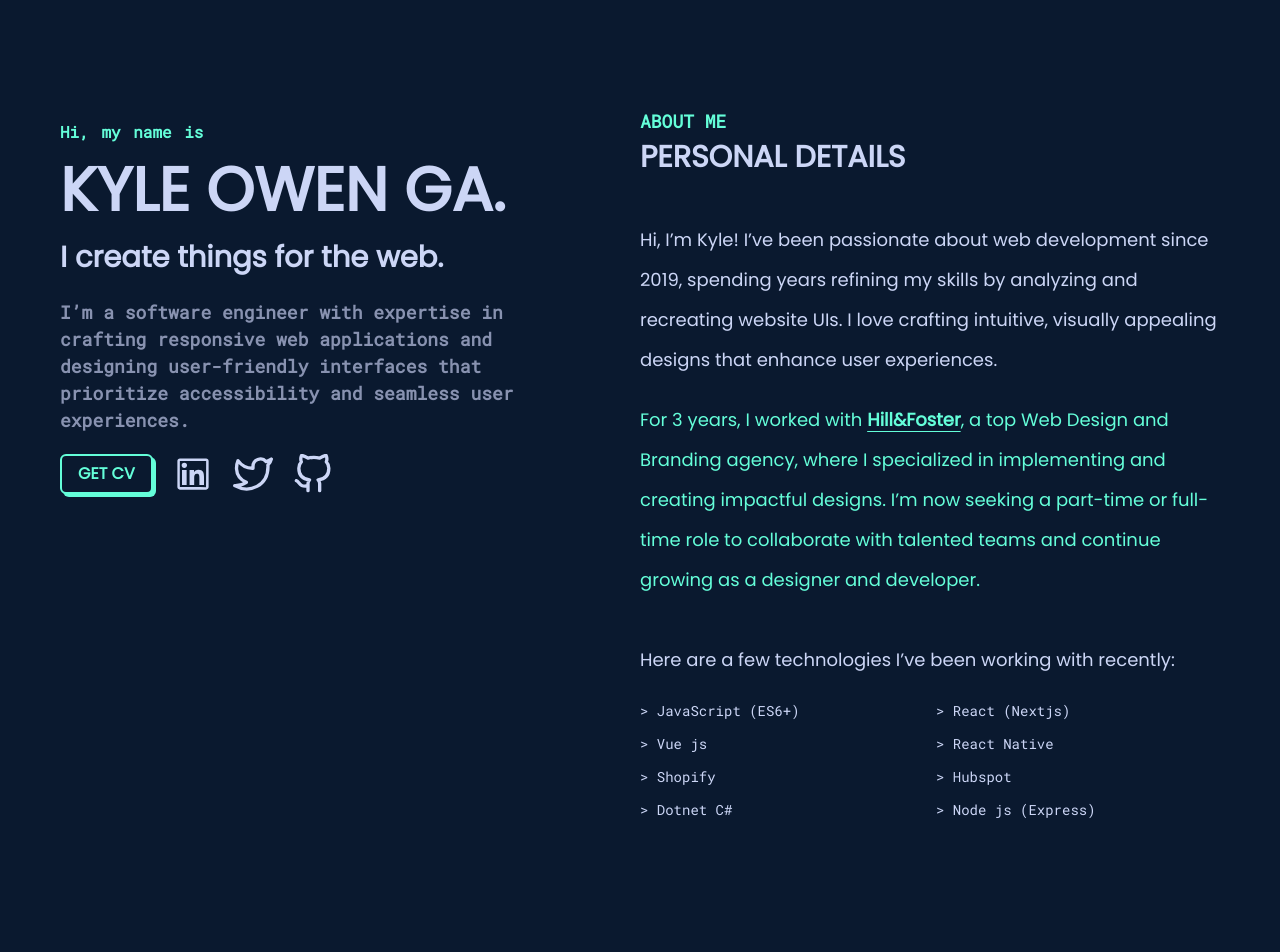
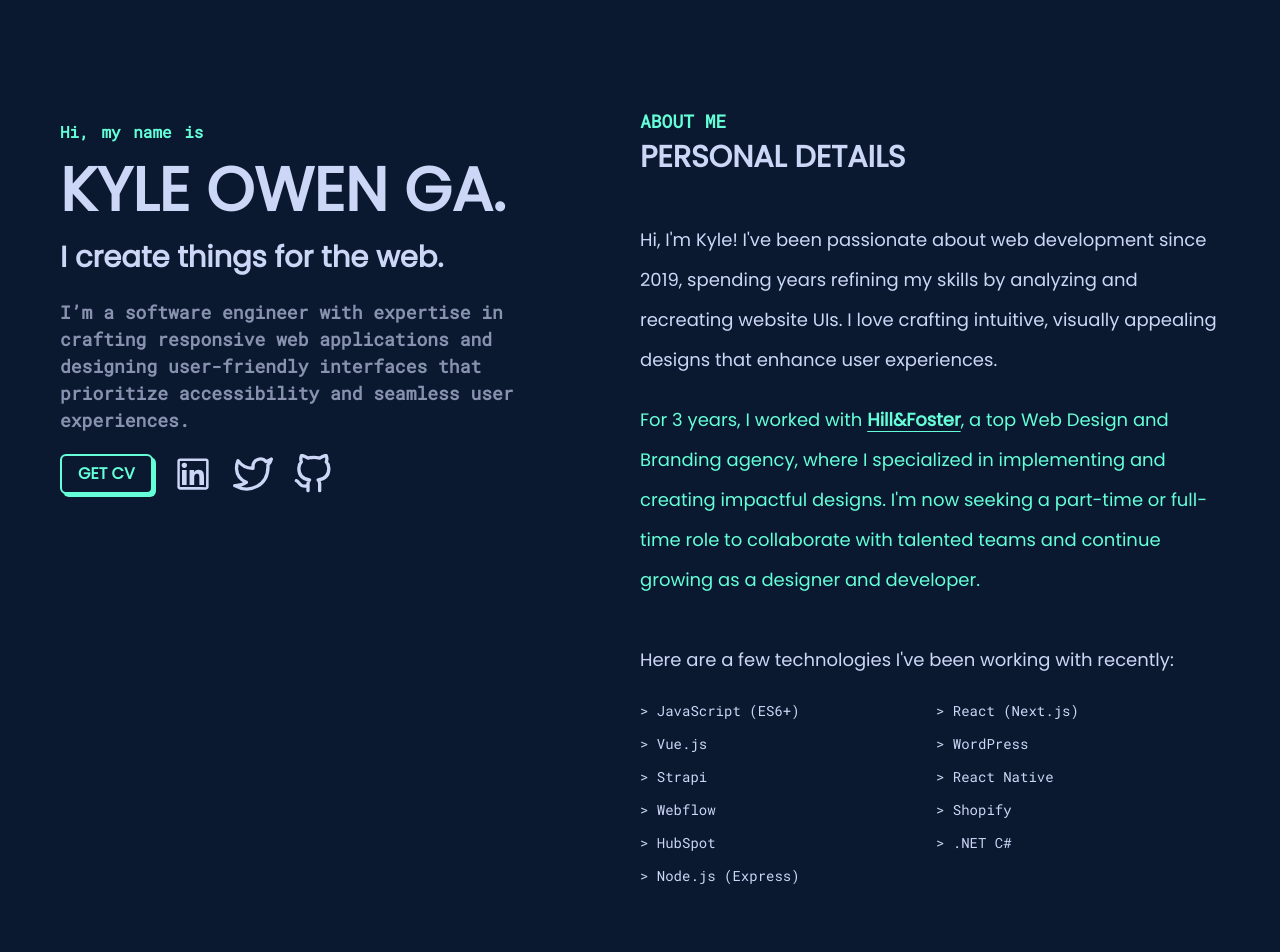
Before and after one commit to kyleowen12345/my-portfolio, a Next.js app: page / in a window 1280 px wide. Shown: the top 952 px of the page. Built offline with nearby package versions, Linux system fonts and the light colour scheme.

Commit message:
updated details

```diff
--- a/components/about/AboutDescription.jsx
+++ b/components/about/AboutDescription.jsx
@@ -4,125 +4,115 @@ import { useInView } from "react-intersection-observer";
 import Link from "next/link";
 
 const AboutDescription = () => {
-  const { ref, inView, entry } = useInView({
+  const { ref, inView } = useInView({
     threshold: 0,
     triggerOnce: true,
   });
 
-  const customFontSize = ["10px", "10px", "11px", "14px", "14px"];
+  const technologies = [
+    "JavaScript (ES6+)",
+    "React (Next.js)",
+    "Vue.js",
+    "WordPress",
+    "Strapi",
+    "React Native",
+    "Webflow",
+    "Shopify",
+    "HubSpot",
+    ".NET C#",
+    "Node.js (Express)",
+  ];
 
   return (
-    <Grid templateColumns={"repeat(12, 1fr)"} width={"100%"} ref={ref}>
-      <GridItem colSpan={[12, 12, 12]}>
+    <Grid templateColumns="repeat(12, 1fr)" width="100%" ref={ref}>
+      <GridItem colSpan={12}>
         <Stack spacing={10}>
+          {/* Header Section */}
           <Box>
             <Text
-              //   textShadow={"1px 1px black"}
               fontSize={["14px", "14px", "14px", "16px", "18px"]}
-              fontWeight={"bold"}
-              initial={{ opacity: 1 }}
-              animate={{ opacity: 1 }}
-              //   bgGradient={'linear(315deg,  #4958DE 0%, #7F4FEC 74%)' }
-              //   bgClip='text'
-              // className={
-              //   inView ? "firstContainerVisible" : "firstContainerHidden"
-              // }
-              color={"#64FED9"}
+              fontWeight="bold"
+              color="#64FED9"
               fontFamily="Roboto Mono"
             >
               ABOUT ME
             </Text>
             <Text
-              //   textShadow={"1px 2px black"}
               fontSize={["23px", "23px", "25px", "27px", "30px"]}
-              fontWeight={"bold"}
-              // className={
-              //   inView ? "secondContainerVisible" : "secondContainerHidden"
-              // }
-              //   bgGradient={'linear(315deg,  #4958DE 0%, #7F4FEC 74%)' }
-              //   bgClip='text'
+              fontWeight="bold"
               color="#CCD6F6"
             >
               PERSONAL DETAILS
             </Text>
           </Box>
-          <Box
-            //  className={inView ? "thirdContainerVisible" : "thirdContainerHidden"}
-            my={5}
-            color="#CCD6F6"
-          >
+
+          {/* Description Section */}
+          <Box my={5} color="#CCD6F6">
             <Text
               lineHeight={["8", "8", "8", "10"]}
               fontSize={["15px", "15px", "15px", "16px", "16px", "18px"]}
             >
-              Hi, I’m Kyle! I’ve been passionate about web development since
+              Hi, I'm Kyle! I've been passionate about web development since
               2019, spending years refining my skills by analyzing and
               recreating website UIs. I love crafting intuitive, visually
-              appealing designs that enhance user experiences.{" "}
+              appealing designs that enhance user experiences.
             </Text>
+
             <Text
               lineHeight={["8", "8", "8", "10"]}
               fontSize={["15px", "15px", "15px", "16px", "16px", "18px"]}
-              color={"#64FED9"}
+              color="#64FED9"
               mt={5}
             >
               For 3 years, I worked with{" "}
-              <Link href={"https://www.hillandfoster.com/"} target="_blank">
-                <span
-                  style={{
-                    textDecoration: "underline",
-                    fontWeight: 700,
-                    fontSize: "18px",
-                    cursor: "pointer",
-                    textUnderlineOffset: "5px",
-                  }}
+              <Link href="https://www.hillandfoster.com/" target="_blank">
+                <Text
+                  as="span"
+                  textDecoration="underline"
+                  fontWeight="700"
+                  fontSize="18px"
+                  cursor="pointer"
+                  textUnderlineOffset="5px"
+                  _hover={{ opacity: 0.8 }}
                 >
                   Hill&Foster
-                </span>
+                </Text>
               </Link>
               , a top Web Design and Branding agency, where I specialized in
-              implementing and creating impactful designs. I’m now seeking a
+              implementing and creating impactful designs. I'm now seeking a
               part-time or full-time role to collaborate with talented teams and
-              continue growing as a designer and developer.{" "}
+              continue growing as a designer and developer.
             </Text>
           </Box>
         </Stack>
       </GridItem>
-      <GridItem colSpan={[12, 12, 12]} paddingTop={10}>
-        <Box
-          //  className={
-          //    inView ? "fourthContainerVisible" : "fourthContainerHidden"
-          //  }
-          mb={[5, 5, 5, 5, 10]}
-        >
+
+      {/* Technologies Section */}
+      <GridItem colSpan={12} paddingTop={10}>
+        <Box mb={[5, 5, 5, 5, 10]}>
           <Text
             mb={5}
             fontSize={["15px", "15px", "15px", "16px", "16px", "18px"]}
             lineHeight={["8", "8", "8", "10"]}
             color="#CCD6F6"
           >
-            Here are a few technologies I’ve been working with recently:
+            Here are a few technologies I've been working with recently:
           </Text>
+
           <Grid
-            templateColumns={[
-              "repeat(2, 1fr)",
-              "repeat(2, 1fr)",
-              "repeat(2, 1fr)",
-            ]}
+            templateColumns="repeat(2, 1fr)"
             gap={3}
             color="#CCD6F6"
             fontFamily="Roboto Mono"
           >
-            <Text fontSize={customFontSize}>{">"} JavaScript (ES6+)</Text>
-
-            <Text fontSize={customFontSize}>{">"} React (Nextjs)</Text>
-            <Text fontSize={customFontSize}>{">"} Vue js</Text>
-            <Text fontSize={customFontSize}>{">"} React Native</Text>
-            <Text fontSize={customFontSize}>{">"} Shopify</Text>
-            <Text fontSize={customFontSize}>{">"} Hubspot</Text>
-            <Text fontSize={customFontSize}>{">"} Dotnet C#</Text>
-
-            <Text fontSize={customFontSize}>{">"} Node js (Express)</Text>
+            {technologies.map((tech, index) => (
+              <Text
+                key={index}
+                fontSize={["10px", "10px", "11px", "14px", "14px"]}
+              >
+                &gt; {tech}
+              </Text>
+            ))}
           </Grid>
         </Box>
       </GridItem>
```
